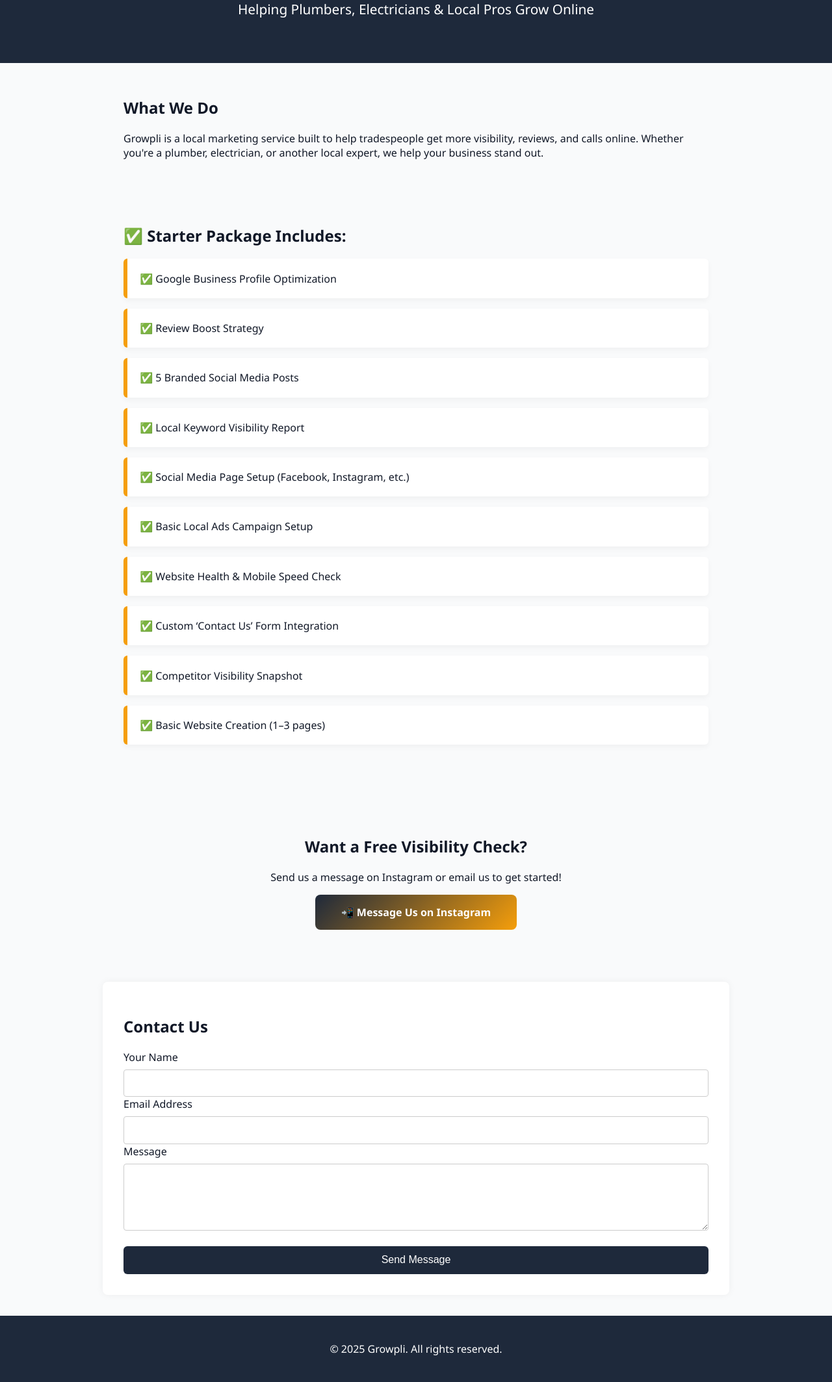
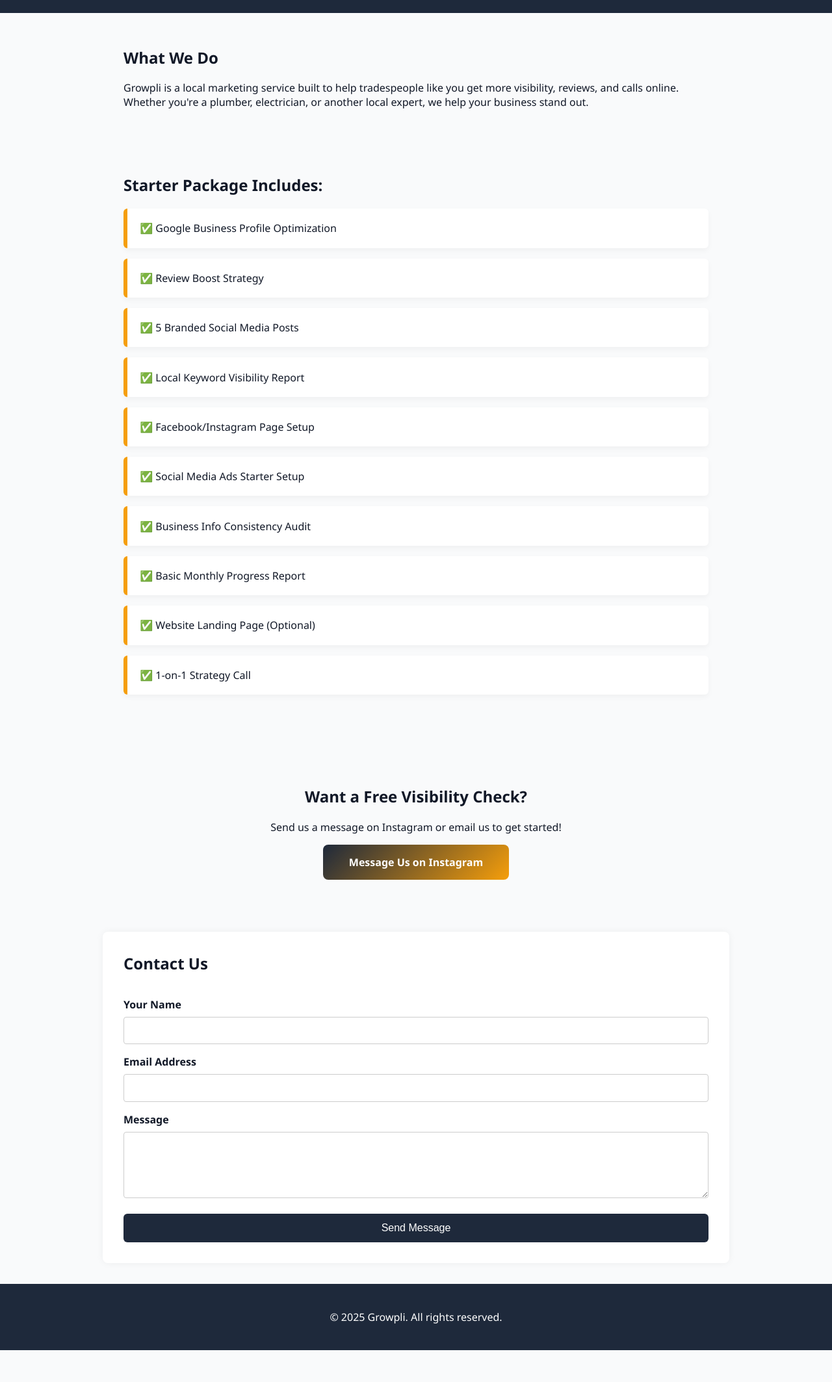
Before and after one commit to growpli/Growpli, a plain HTML site: page index.html in a window 1280 px wide. Shown: the part 187-2314 px from the top of the page at 65% size. After the commit the page ends 2265 px from the top, so only its background shows below. Drawn offline with Linux system fonts and the light colour scheme.

Commit message:
Update index.html

```diff
--- a/index.html
+++ b/index.html
@@ -1,97 +1,142 @@
+
 <!DOCTYPE html>
 <html lang="en">
 <head>
   <meta charset="UTF-8" />
   <meta name="viewport" content="width=device-width, initial-scale=1.0" />
+  <title>Growpli | Local Marketing for Plumbers, Electricians & Trades</title>
 
-  <!-- 🔑 SEO: Title & Meta -->
-  <title>Growpli – Local Marketing for Plumbers & Electricians</title>
-  <meta name="description"
-        content="Growpli helps local trades—plumbers, electricians, and other pros—boost visibility online with Google profile optimization, social media, reviews, ads, and more.">
-  <meta name="keywords"
-        content="local marketing, trades marketing, plumber SEO, electrician marketing, Google Business optimization, Growpli">
-  <meta name="author" content="Growpli Marketing">
-
-  <!-- 🔑 SEO: Canonical -->
+  <!-- ✅ SEO Meta Tags -->
+  <meta name="description" content="Growpli helps local pros like plumbers and electricians grow online with Google optimization, reviews, social content, and more.">
+  <meta name="keywords" content="local marketing, plumber marketing, electrician SEO, growpli, Google Business optimization, trades marketing">
   <link rel="canonical" href="https://growpli.com/">
 
-  <!-- 🔑 Favicon -->
+  <!-- ✅ Open Graph / Facebook -->
+  <meta property="og:title" content="Growpli | Local Marketing for Trades" />
+  <meta property="og:description" content="Get more calls, reviews & visibility. We help local trades grow online." />
+  <meta property="og:image" content="https://growpli.com/assets/og-image.jpg" />
+  <meta property="og:url" content="https://growpli.com/" />
+  <meta property="og:type" content="website" />
+
+  <!-- ✅ Twitter Meta Tags -->
+  <meta name="twitter:card" content="summary_large_image" />
+  <meta name="twitter:title" content="Growpli | Local Marketing for Trades" />
+  <meta name="twitter:description" content="We help plumbers and electricians get more business online." />
+  <meta name="twitter:image" content="https://growpli.com/assets/og-image.jpg" />
+
+  <!-- ✅ Favicon -->
   <link rel="icon" href="favicon.ico" type="image/x-icon">
 
-  <!-- 🔑 Open Graph (Facebook, LinkedIn, etc.) -->
-  <meta property="og:title" content="Growpli – Helping Local Pros Grow Online">
-  <meta property="og:description"
-        content="Local marketing made easy for plumbers, electricians, and trades. Get more calls, reviews & customers.">
-  <meta property="og:image" content="https://growpli.com/assets/og-image.jpg"><!-- replace with real image -->
-  <meta property="og:url"   content="https://growpli.com/">
-  <meta property="og:type"  content="website">
-
-  <!-- 🔑 Twitter Card -->
-  <meta name="twitter:card"  content="summary_large_image">
-  <meta name="twitter:title" content="Growpli – Helping Local Pros Grow Online">
-  <meta name="twitter:description"
-        content="Google profile optimization, social posts, reviews & ads for local trades.">
-  <meta name="twitter:image" content="https://growpli.com/assets/og-image.jpg"><!-- replace with real image -->
-
-  <!-- 🔑 Structured Data (JSON-LD) -->
-  <script type="application/ld+json">
-  {
-    "@context": "https://schema.org",
-    "@type":   "LocalBusiness",
-    "name":    "Growpli",
-    "url":     "https://growpli.com",
-    "logo":    "https://growpli.com/assets/logo.png",
-    "description":"Growpli provides digital marketing solutions for plumbers, electricians, and local professionals.",
-    "address": {
-      "@type":"PostalAddress",
-      "addressLocality":"London",
-      "addressCountry":"UK"
-    },
-    "sameAs":[
-      "https://www.instagram.com/growpli.marketing"
-    ]
-  }
-  </script>
-
-  <!-- 💅 Site Styles -->
   <style>
-    :root{
-      --primary:#1E293B;
-      --secondary:#F59E0B;
-      --background:#F9FAFB;
-      --text:#111827;
+    :root {
+      --primary: #1E293B;
+      --secondary: #F59E0B;
+      --background: #F9FAFB;
+      --text: #111827;
     }
-    body{font-family:'Segoe UI',Tahoma,Verdana,sans-serif;margin:0;padding:0;
-         background:var(--background);color:var(--text);}
-    .notification{background:#222;color:#fff;padding:10px;text-align:center}
-    header{background:var(--primary);color:#fff;padding:4rem 2rem 3rem;text-align:center}
-    header h1{margin:0;font-size:3rem;letter-spacing:1px}
-    header p{font-size:1.3rem;margin-top:1rem}
-    section{padding:2rem;max-width:900px;margin:auto}
-    .services ul{list-style:none;padding:0}
-    .services li{margin-bottom:1rem;background:#fff;padding:1.2rem;
-                 border-left:6px solid var(--secondary);
-                 border-radius:6px;box-shadow:0 4px 8px rgba(0,0,0,0.04)}
-    .cta{text-align:center;margin-top:2.5rem}
-    .cta a{background:linear-gradient(135deg,var(--primary),var(--secondary));color:#fff;
-           padding:1rem 2.5rem;border-radius:8px;text-decoration:none;font-weight:bold;
-           transition:transform .2s,box-shadow .2s;display:inline-block}
-    .cta a:hover{transform:scale(1.03);box-shadow:0 8px 20px rgba(17,24,39,.2)}
-    .contact{background:#fff;margin-top:3rem;padding:2rem;border-radius:8px;
-             box-shadow:0 0 12px rgba(0,0,0,0.05)}
-    .contact form{display:flex;flex-direction:column}
-    .contact input,.contact textarea{padding:.8rem;border:1px solid #ccc;
-                                     border-radius:4px;margin-top:.5rem}
-    .contact button{margin-top:1.5rem;background:var(--primary);color:#fff;
-                    padding:.8rem 1.5rem;border:none;border-radius:6px;font-size:1rem;cursor:pointer}
-    .contact button:hover{background:var(--secondary)}
-    footer{background:var(--primary);color:#fff;text-align:center;padding:1.5rem 1rem;margin-top:2rem}
+    body {
+      font-family: 'Segoe UI', Tahoma, Geneva, Verdana, sans-serif;
+      margin: 0;
+      padding: 0;
+      background: var(--background);
+      color: var(--text);
+    }
+    header {
+      background: var(--primary);
+      color: white;
+      padding: 2.5rem 2rem;
+      text-align: center;
+    }
+    header h1 {
+      margin: 0;
+      font-size: 3rem;
+    }
+    header p {
+      font-size: 1.3rem;
+      margin-top: 0.8rem;
+    }
+    section {
+      padding: 2rem;
+      max-width: 900px;
+      margin: auto;
+    }
+    .services ul {
+      list-style: none;
+      padding: 0;
+    }
+    .services li {
+      margin-bottom: 1rem;
+      background: white;
+      padding: 1.2rem;
+      border-left: 6px solid var(--secondary);
+      border-radius: 6px;
+      box-shadow: 0 4px 8px rgba(0, 0, 0, 0.04);
+    }
+    .cta {
+      text-align: center;
+      margin-top: 2.5rem;
+    }
+    .cta a {
+      background: linear-gradient(135deg, var(--primary), var(--secondary));
+      color: white;
+      padding: 1rem 2.5rem;
+      border-radius: 8px;
+      text-decoration: none;
+      font-weight: bold;
+      transition: transform 0.2s ease, box-shadow 0.2s ease;
+      display: inline-block;
+    }
+    .cta a:hover {
+      transform: scale(1.03);
+      box-shadow: 0 8px 20px rgba(17, 24, 39, 0.2);
+    }
+    .contact {
+      background: white;
+      margin-top: 3rem;
+      padding: 2rem;
+      border-radius: 8px;
+      box-shadow: 0 0 12px rgba(0, 0, 0, 0.05);
+    }
+    .contact h2 {
+      margin-top: 0;
+    }
+    .contact form {
+      display: flex;
+      flex-direction: column;
+    }
+    .contact label {
+      margin-top: 1rem;
+      font-weight: bold;
+    }
+    .contact input, .contact textarea {
+      padding: 0.8rem;
+      border: 1px solid #ccc;
+      border-radius: 4px;
+      margin-top: 0.5rem;
+    }
+    .contact button {
+      margin-top: 1.5rem;
+      background: var(--primary);
+      color: white;
+      padding: 0.8rem 1.5rem;
+      border: none;
+      border-radius: 6px;
+      font-size: 1rem;
+      cursor: pointer;
+    }
+    .contact button:hover {
+      background: var(--secondary);
+    }
+    footer {
+      background: var(--primary);
+      color: white;
+      text-align: center;
+      padding: 1.5rem 1rem;
+      margin-top: 2rem;
+    }
   </style>
 </head>
 <body>
-
-  <div class="notification">🚀 Welcome to Growpli – Helping Local Businesses Grow!</div>
-
   <header>
     <h1>Growpli</h1>
     <p>Helping Plumbers, Electricians & Local Pros Grow Online</p>
@@ -99,44 +144,45 @@
 
   <section>
     <h2>What We Do</h2>
-    <p>Growpli is a local marketing service built to help tradespeople get more visibility, reviews, and calls online. Whether you're a plumber, electrician, or another local expert, we help your business stand out.</p>
+    <p>Growpli is a local marketing service built to help tradespeople like you get more visibility, reviews, and calls online. Whether you're a plumber, electrician, or another local expert, we help your business stand out.</p>
   </section>
 
   <section class="services">
-    <h2>✅ Starter Package Includes:</h2>
+    <h2>Starter Package Includes:</h2>
     <ul>
       <li>✅ Google Business Profile Optimization</li>
       <li>✅ Review Boost Strategy</li>
       <li>✅ 5 Branded Social Media Posts</li>
       <li>✅ Local Keyword Visibility Report</li>
-      <li>✅ Social Media Page Setup (Facebook, Instagram, etc.)</li>
-      <li>✅ Basic Local Ads Campaign Setup</li>
-      <li>✅ Website Health & Mobile Speed Check</li>
-      <li>✅ Custom ‘Contact Us’ Form Integration</li>
-      <li>✅ Competitor Visibility Snapshot</li>
-      <li>✅ Basic Website Creation (1–3 pages)</li>
+      <li>✅ Facebook/Instagram Page Setup</li>
+      <li>✅ Social Media Ads Starter Setup</li>
+      <li>✅ Business Info Consistency Audit</li>
+      <li>✅ Basic Monthly Progress Report</li>
+      <li>✅ Website Landing Page (Optional)</li>
+      <li>✅ 1-on-1 Strategy Call</li>
     </ul>
   </section>
 
   <section class="cta">
     <h2>Want a Free Visibility Check?</h2>
     <p>Send us a message on Instagram or email us to get started!</p>
-    <a href="https://www.instagram.com/growpli.marketing" target="_blank">📲 Message Us on Instagram</a>
+    <a href="https://instagram.com/growpli.marketing" target="_blank">Message Us on Instagram</a>
   </section>
 
   <section class="contact">
     <h2>Contact Us</h2>
     <form action="https://formsubmit.co/neyruselmi@gmail.com" method="POST">
       <label for="name">Your Name</label>
-      <input type="text" id="name" name="name" required>
+      <input type="text" id="name" name="name" required />
+
       <label for="email">Email Address</label>
-      <input type="email" id="email" name="email" required>
+      <input type="email" id="email" name="email" required />
+
       <label for="message">Message</label>
       <textarea id="message" name="message" rows="5" required></textarea>
 
-      <!-- disable captcha & keep on page -->
-      <input type="hidden" name="_captcha" value="false">
-      <!-- (no _next means same-page confirmation) -->
+      <input type="hidden" name="_captcha" value="false" />
+      <input type="hidden" name="_next" value="https://growpli.com/" />
 
       <button type="submit">Send Message</button>
     </form>
@@ -145,6 +191,5 @@
   <footer>
     <p>&copy; 2025 Growpli. All rights reserved.</p>
   </footer>
-
 </body>
 </html>
```
